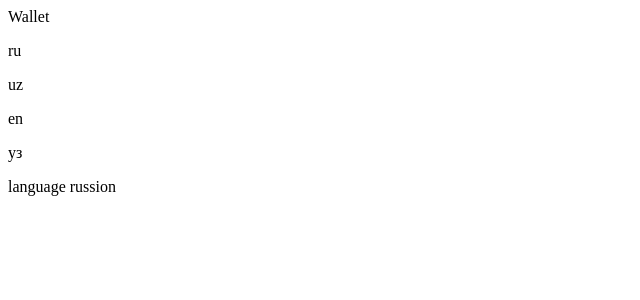
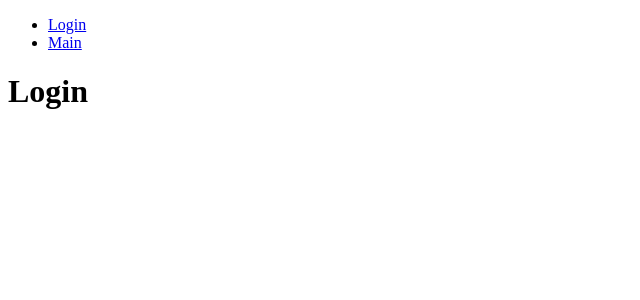
Before and after one commit to XurshidJurayev1/uzspay-wallet, a React (Create React App) app: page / in a window 1280 px wide. Shown: the top 300 px of the page, without its empty margins (0-640 px from the left). Built offline with nearby package versions, Linux system fonts and the light colour scheme.

Commit message:
Zagatovka Tayyor
Zagatovka Tayyor

```diff
--- a/src/App.js
+++ b/src/App.js
@@ -1,6 +1,8 @@
-import { useLocation } from 'react-router-dom';
+import { Link, Route, Routes, useLocation } from 'react-router-dom';
 import { useEffect } from 'react';
 import TestLanguage from './testLanguage';
+import Login from './components/admin/pages/login/Login';
+import Main from './components/admin/pages/main/Main';
 
 function App() {
   function ScrollToTop() {
@@ -14,8 +16,16 @@ function App() {
 
   return (
     <div className="App">
-      Wallet
-      <TestLanguage />
+      <ul>
+          <li><Link to="/">Login</Link></li>
+          <li><Link to="/main">Main</Link></li>
+      </ul>
+      <Routes>
+        <Route path="/" element={<Login />} />
+        <Route path="/main" element={<Main />} />
+      </Routes>
+      {/* {Wallet
+      <TestLanguage />} */}
     </div>
   );
 }
--- /dev/null
+++ b/src/components/admin/pages/login/Login.jsx
@@ -0,0 +1,11 @@
+import React from 'react';
+
+const Login = () => {
+    return (
+        <div>
+            <h1>Login</h1>
+        </div>
+    );
+}
+
+export default Login;
--- /dev/null
+++ b/src/components/admin/pages/main/Main.jsx
@@ -0,0 +1,11 @@
+import React from 'react';
+
+const Main = () => {
+    return (
+        <div>
+            <h1>Main</h1>
+        </div>
+    );
+}
+
+export default Main;
--- a/src/index.js
+++ b/src/index.js
@@ -1,5 +1,8 @@
 import React, { Suspense } from 'react';
 import ReactDOM from 'react-dom/client';
+import {
+  BrowserRouter
+} from "react-router-dom";
 import App from './App';
 import { Provider } from 'react-redux';
 import { store } from './reducers';
@@ -8,6 +11,9 @@ import './i18Next';
 const root = ReactDOM.createRoot(document.getElementById('root'));
 root.render(<Provider store={store}>
   <Suspense fallback={<h1>Loading</h1>}>
-    <App />
+    <BrowserRouter>
+      <App />
+
+    </BrowserRouter>
   </Suspense>
 </Provider>);
```
Also changed, not shown: src/components/admin/pages/login/login.scss (added), src/components/admin/pages/main/main.scss (added), 1 other file (tests, documents, lock files or other folders).
